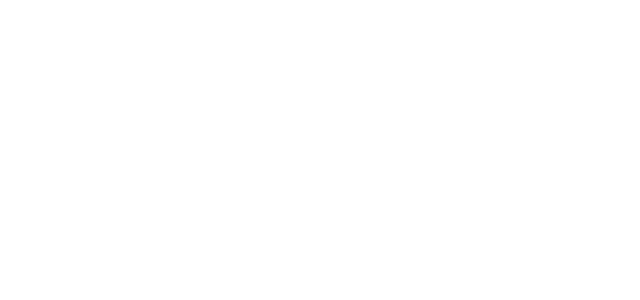
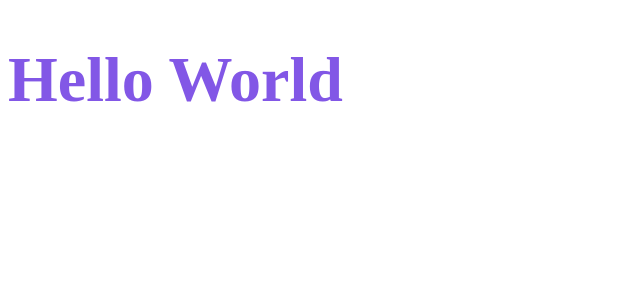
Before and after one commit to horquidia-lima/dtmoney-reactjs, a React (Create React App) app: page / in a window 1280 px wide. Shown: the top 300 px of the page, without its empty margins (0-640 px from the left). Built offline with nearby package versions, Linux system fonts and the light colour scheme.

Commit message:
instalando styled components

```diff
--- a/package.json
+++ b/package.json
@@ -3,11 +3,10 @@
   "version": "0.1.0",
   "private": true,
   "dependencies": {
-
     "react": "^17.0.2",
     "react-dom": "^17.0.2",
     "react-scripts": "4.0.3",
-
+    "styled-components": "^5.3.3",
     "web-vitals": "^1.0.1"
   },
   "devDependencies": {
@@ -18,6 +17,7 @@
     "@types/node": "^12.0.0",
     "@types/react": "^17.0.0",
     "@types/react-dom": "^17.0.0",
+    "@types/styled-components": "^5.1.16",
     "typescript": "^4.1.2"
   },
   "scripts": {
--- a/src/App.tsx
+++ b/src/App.tsx
@@ -1,8 +1,14 @@
+import styled from "styled-components"
+
+const Title = styled.h1  `
+  color: #8257e6;
+  font-size: 64px;
+`
 
 export function App() {
   return (
     <div className="App">
-
+      <Title>Hello World</Title>
     </div>
   );
 }
```
Also changed, not shown: 1 other file (tests, documents, lock files or other folders).
